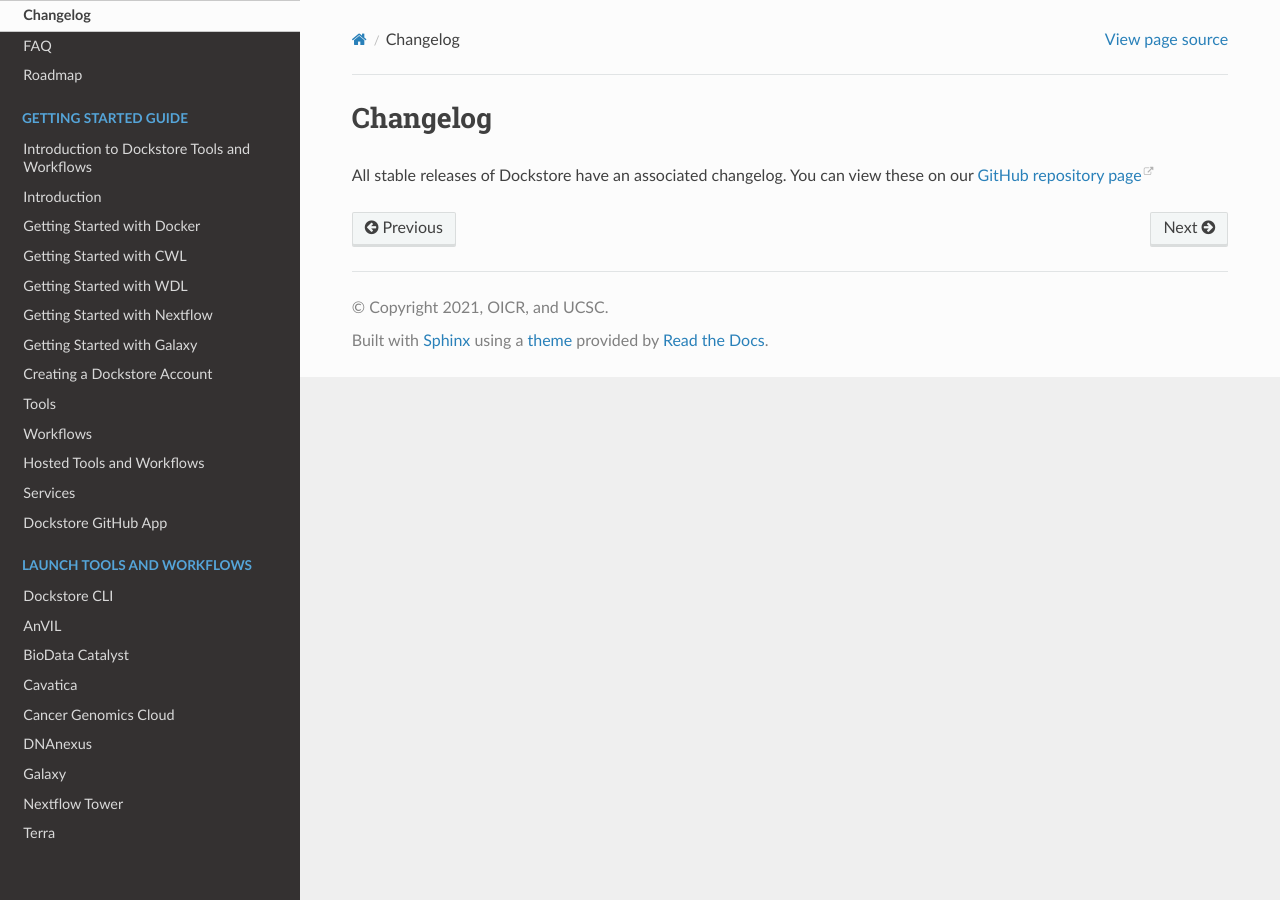
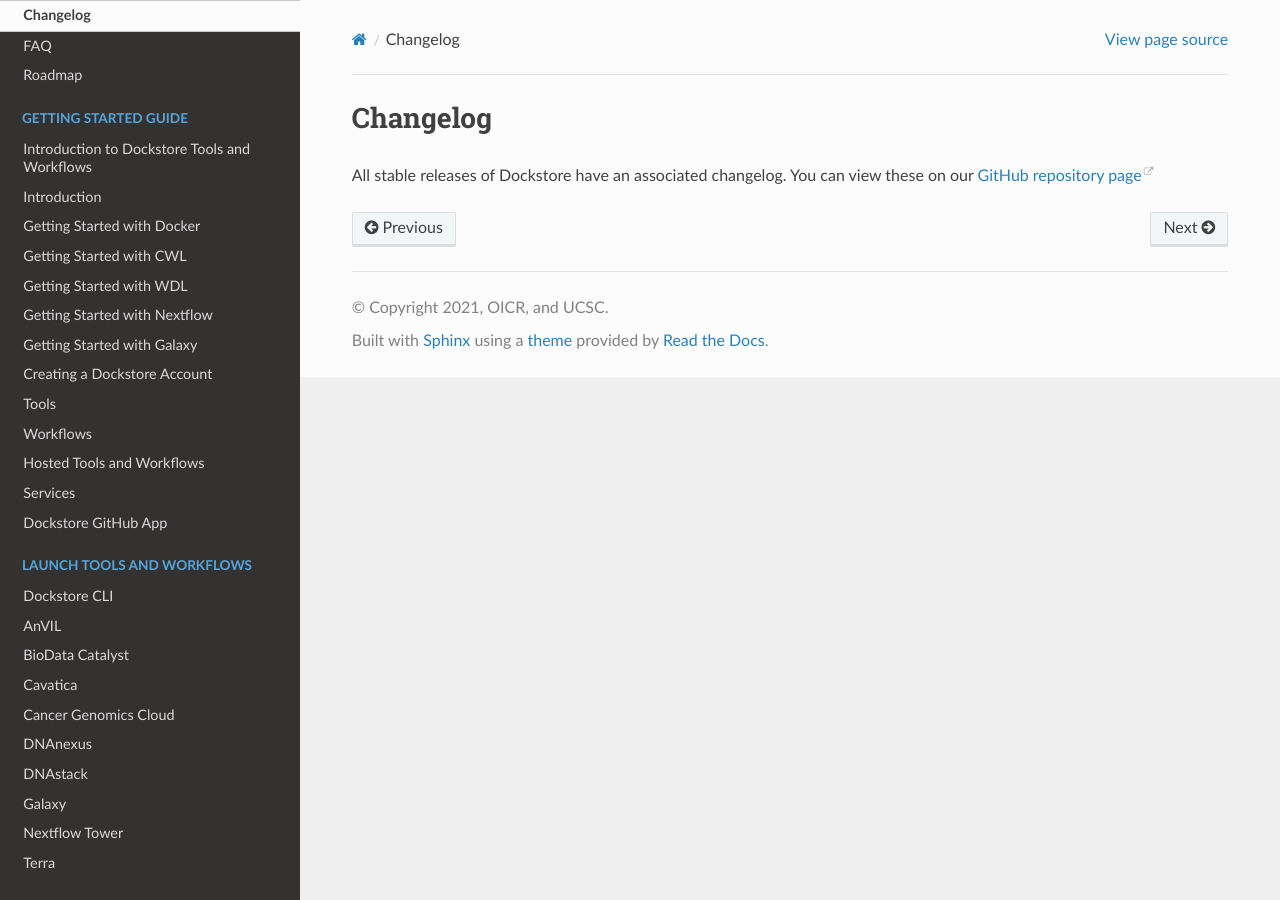
Before and after one commit to dockstore/dockstore-documentation, a Sphinx documentation site: the page built from docs/changelog.rst, in a window 1280 px wide. Built offline with Sphinx 7.4.7 and the Read the Docs theme 2.0.0, drawn with Linux system fonts in a browser that asks for light colours.

Commit message:
Readd dnastack

```diff
--- a/docs/index.rst
+++ b/docs/index.rst
@@ -113,6 +113,7 @@
    launch-with/cavatica-launch-with
    launch-with/cgc-launch-with
    launch-with/dnanexus-launch-with
+   launch-with/dnastack-launch-with
    launch-with/galaxy-launch-with
    launch-with/nextflow-tower-launch-with
    launch-with/terra-launch-with
```
